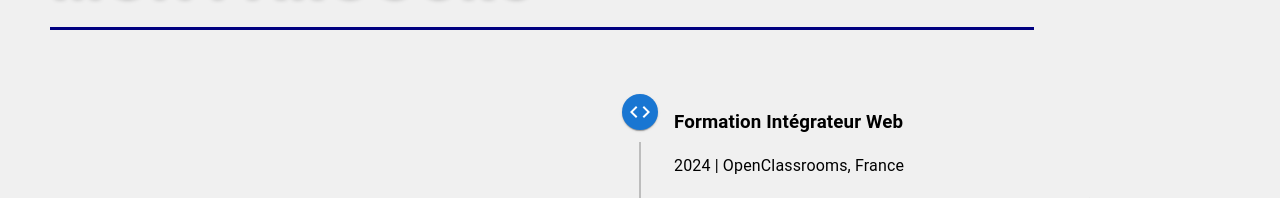
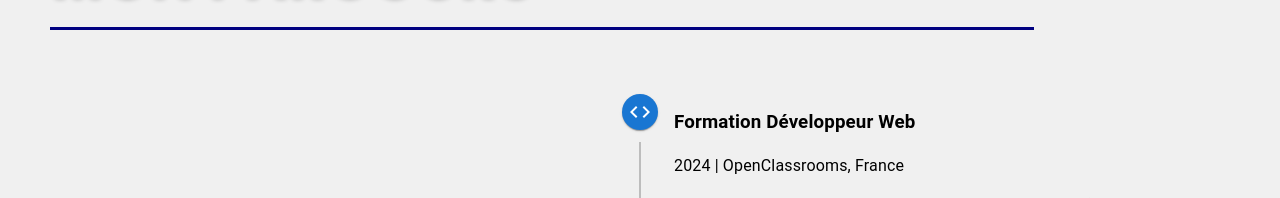
Before and after one commit to Kevin-tre/Portfolio, a React (Create React App) app: page / in a window 1280 px wide. Shown: the part 1372-1570 px from the top of the page. Built offline with nearby package versions, Linux system fonts and the light colour scheme; no server answers.

Commit message:
maj form

```diff
--- a/src/components/Formation/Formation.jsx
+++ b/src/components/Formation/Formation.jsx
@@ -29,7 +29,7 @@ const Formation = () => {
             fontSize: { xs: "14px", md: "16px" },
           }}
         >
-          <h3>Formation Intégrateur Web</h3>
+          <h3>Formation Développeur Web</h3>
           <p>2024 | OpenClassrooms, France</p>
           <p>
             Formation de 9 mois spécialisée dans le développement front-end, où
```
